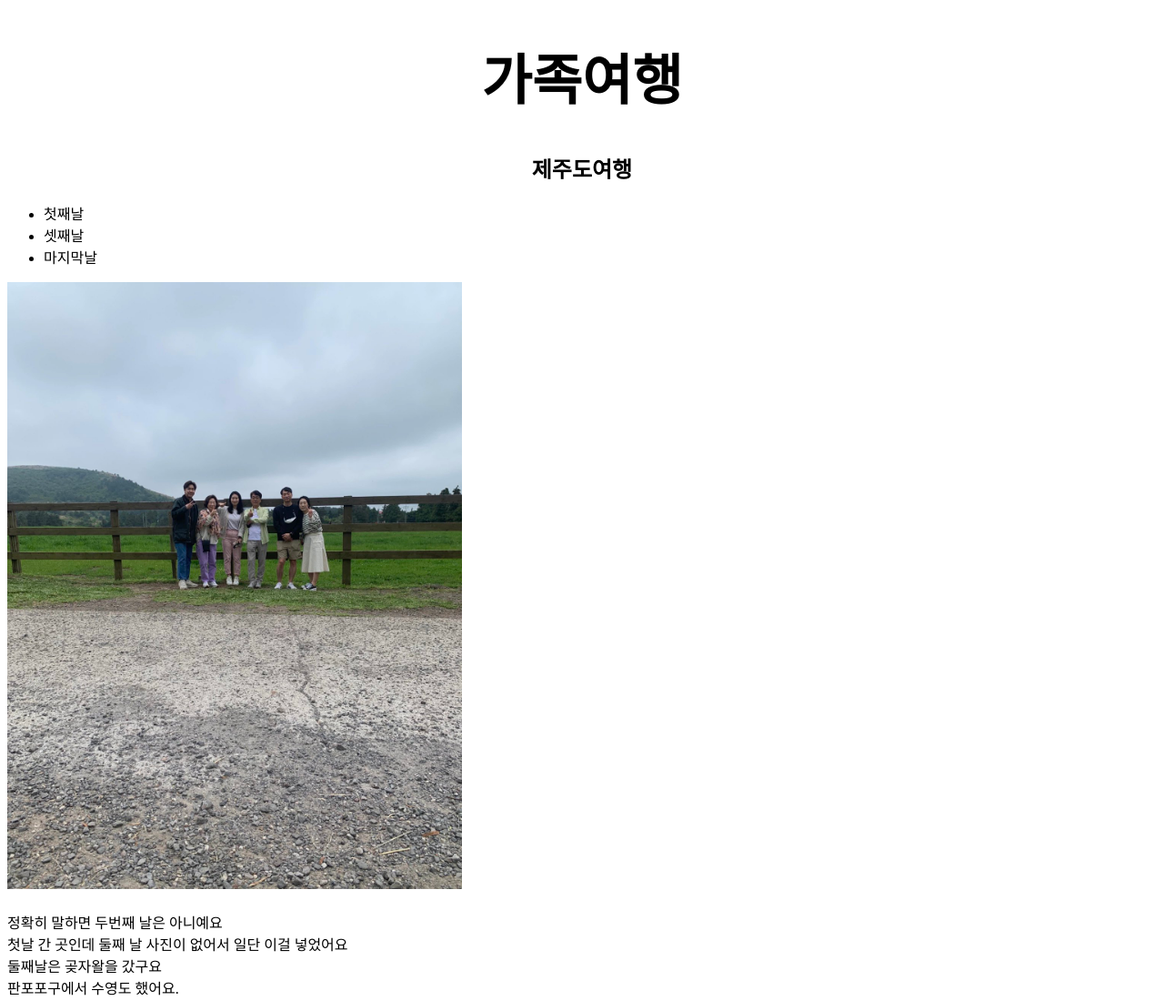
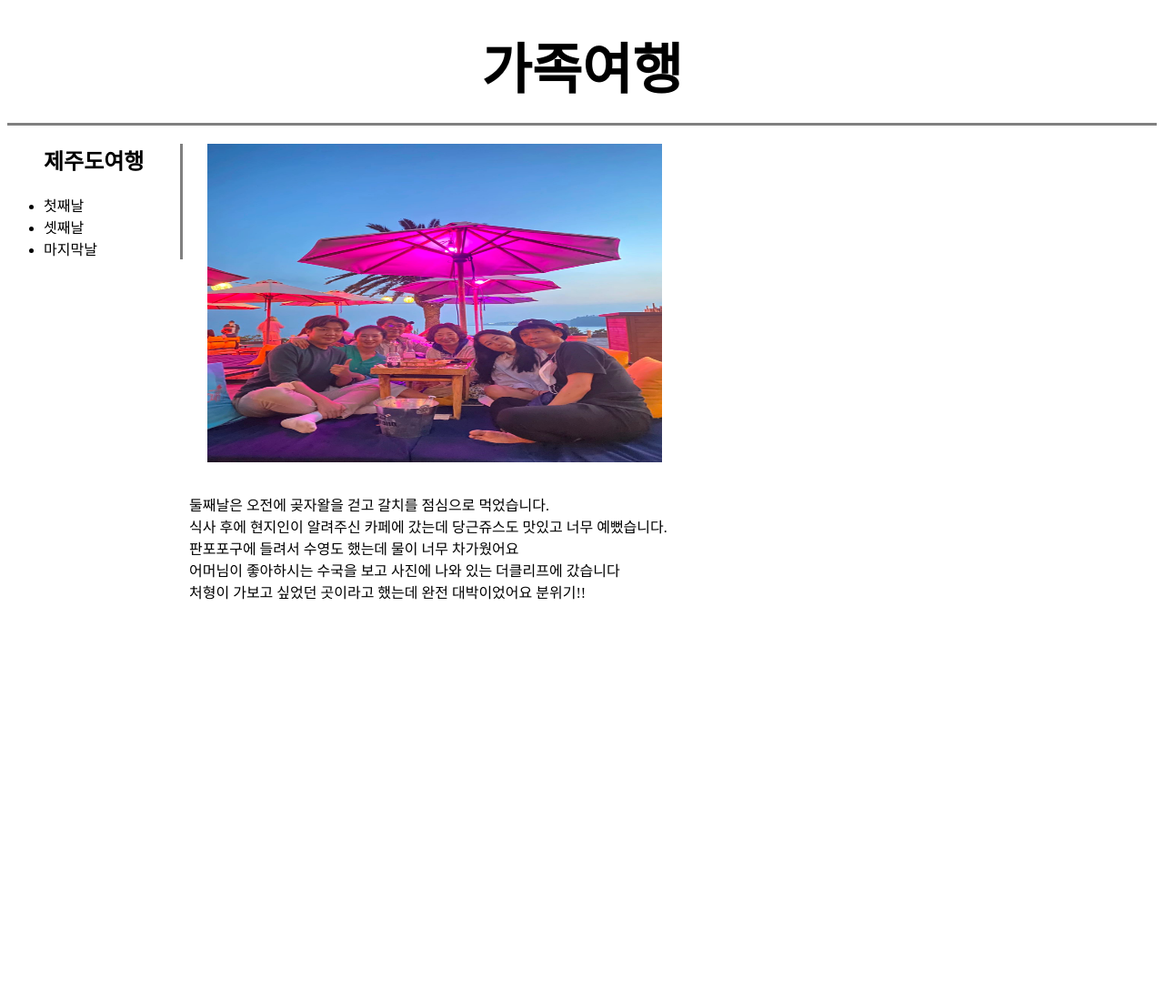
Before and after one commit to 1hago2/my-first-web-site, a plain HTML site: page 2.html in a window 1280 px wide. Shown: the whole page at 91% size. After the commit the page ends 800 px from the top, so only its background shows below. Drawn offline with Linux system fonts and the light colour scheme.

Commit message:
Add files via upload

```diff
--- a/2.html
+++ b/2.html
@@ -1,35 +1,36 @@
 <!doctype html>
 <html>
 <head>
-<title>가족여행</title>
-<style>
-    a {
-        color:black; text-decoration:none;
-    }
-    h1{
-        font-size:60px; text-align:center;
-    }
-    h2{
-        text-align:center;
-    }
-    h3{
-        text-align:center;
-    }
-</style>
+ <title>가족여행</title>
+ <style>
+    h1{font-size:60px; text-align:center; border-bottom:3px solid gray;
+        padding:20px; margin:0px;}
+    a {color:black; text-decoration:none;}
+    ul{border-right:3px solid gray; width:150px;}
+    #grid{display:grid; grid-template-columns: 200px 1fr;}
+ </style>
 </head>
 
 <body>
-<h1><a href="index.html">가족여행</a></h1>
-<h2><a href="https://namu.wiki/w/%EC%A0%9C%EC%A3%BC%EB%8F%84"
-    target="_blank"
-    title="나무위키">제주도</a>여행</h2>
+ <h1><a href="index.html">가족여행</a></h1>
+  <div id="grid">
+   <div>
+    <ul>
+     <h2><a href="https://namu.wiki/w/%EC%A0%9C%EC%A3%BC%EB%8F%84"
+           target="_blank" title="나무위키">제주도</a>여행</h2>
+     <li><a href="1.html">첫째날</a></li>
+     <li><a href="3.html">셋째날</a></li>
+     <li><a href="4.html">마지막날</a></li>
+    </ul>
+   </div>
 
-<ul><li><a href="1.html">첫째날</a></li>
-<li><a href="3.html">셋째날</a></li>
-<li><a href="4.html">마지막날</a></li></ul>
-
-<img src="./성이시돌목장.JPG" width="500">
-<p style="margin-top:20px;">정확히 말하면 두번째 날은 아니예요 <br>
-    첫날 간 곳인데 둘째 날 사진이 없어서 일단 이걸 넣었어요 <br>
-둘째날은 곶자왈을 갔구요 <br>판포포구에서 수영도 했어요.</p>
+   <div>
+    <img src="./더클리프.JPG" width="500" height="350" style="padding:20px">
+    <p style="margin-top:10px;">
+    둘째날은 오전에 곶자왈을 걷고 갈치를 점심으로 먹었습니다.<br>
+    식사 후에 현지인이 알려주신 카페에 갔는데 당근쥬스도 맛있고 너무 예뻤습니다.<br>
+    판포포구에 들려서 수영도 했는데 물이 너무 차가웠어요 <br>
+    어머님이 좋아하시는 수국을 보고 사진에 나와 있는 더클리프에 갔습니다<br>
+    처형이 가보고 싶었던 곳이라고 했는데 완전 대박이었어요 분위기!!</p>
+   </div>
 </body>
```
Also changed, not shown: 1.html (+28 -26 lines), 3.html (+29 -27 lines), 4.html (+28 -27 lines), index.html (+22 -23 lines), 녹차밭.JPG (added), 일출봉.JPG (added).
